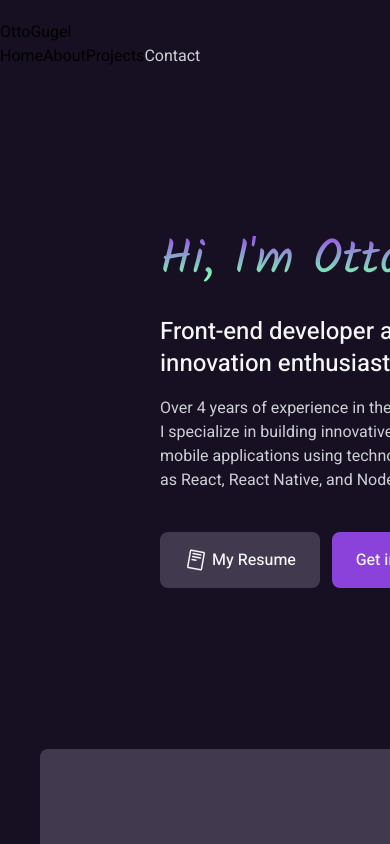
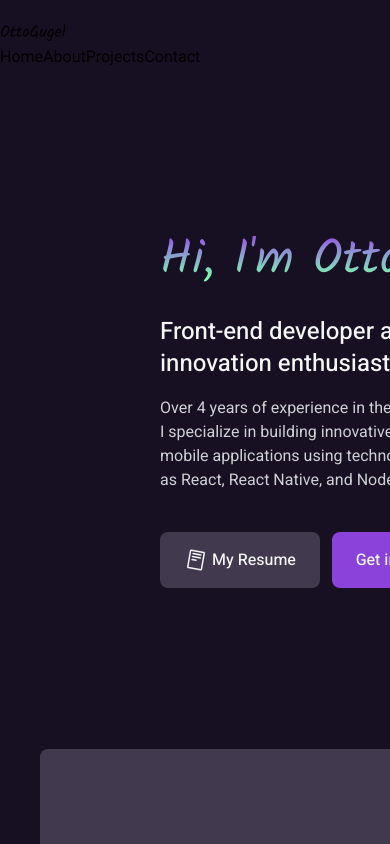
Before and after one commit to ottogugel/Portfolio, a Next.js app: page / in a window 390 px wide. Shown: the top 844 px of the page. Built offline with nearby package versions, Linux system fonts and the light colour scheme.

Commit message:
change navbar

```diff
--- a/src/components/navbar.tsx
+++ b/src/components/navbar.tsx
@@ -4,17 +4,17 @@ const kalam = Kalam({ weight: "400", subsets: ["latin"] });
 
 export function Navbar() {
   return (
-    <div className="md:flex md:items-center md:justify-between">
+    <div className="md:flex md:items-center md:justify-between md:fixed md:gap-[1421px]">
       <div className="md:pl-10">
         <a
           href="#"
-          className={`md:${kalam.className} md:text-lg md:font-normal md:text-primary md:ml-20`}
+          className={`${kalam.className} md:text-lg md:font-normal md:text-primary md:ml-20`}
         >
           OttoGugel
         </a>
       </div>
       <div className="md:flex md:gap-4 md:pr-10">
-        <a href="#" className="md:text-primary md:font-bold">
+        <a href="#" className="md:text-secondary md:font-normal md:hover:text-gray-50">
           Home
         </a>
         <a
@@ -26,7 +26,7 @@ export function Navbar() {
         <a href="#projects" className="md:text-secondary md:font-normal md:hover:text-gray-50">
           Projects
         </a>
-        <a href="#contact" className="text-secondary font-normal hover:text-gray-50">
+        <a href="#contact" className="md:text-secondary md:font-normal md:hover:text-gray-50">
           Contact
         </a>
       </div>
```
